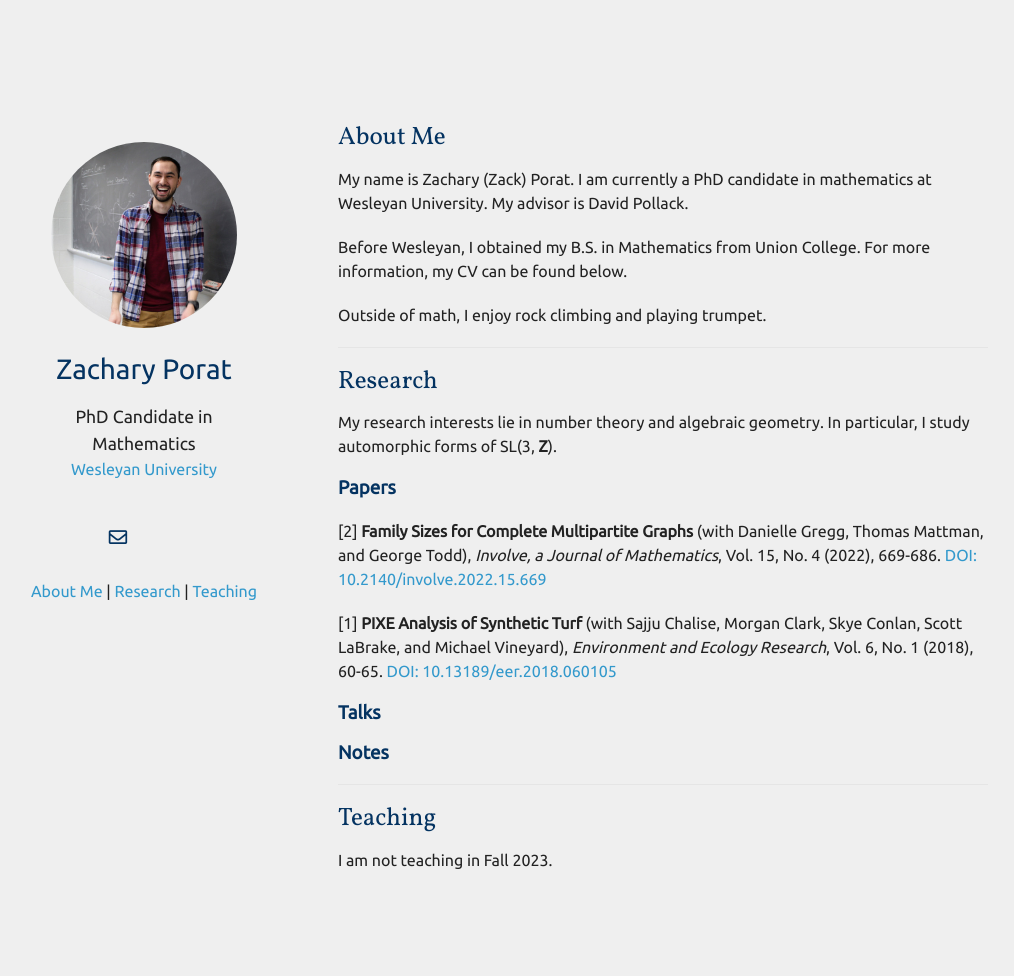
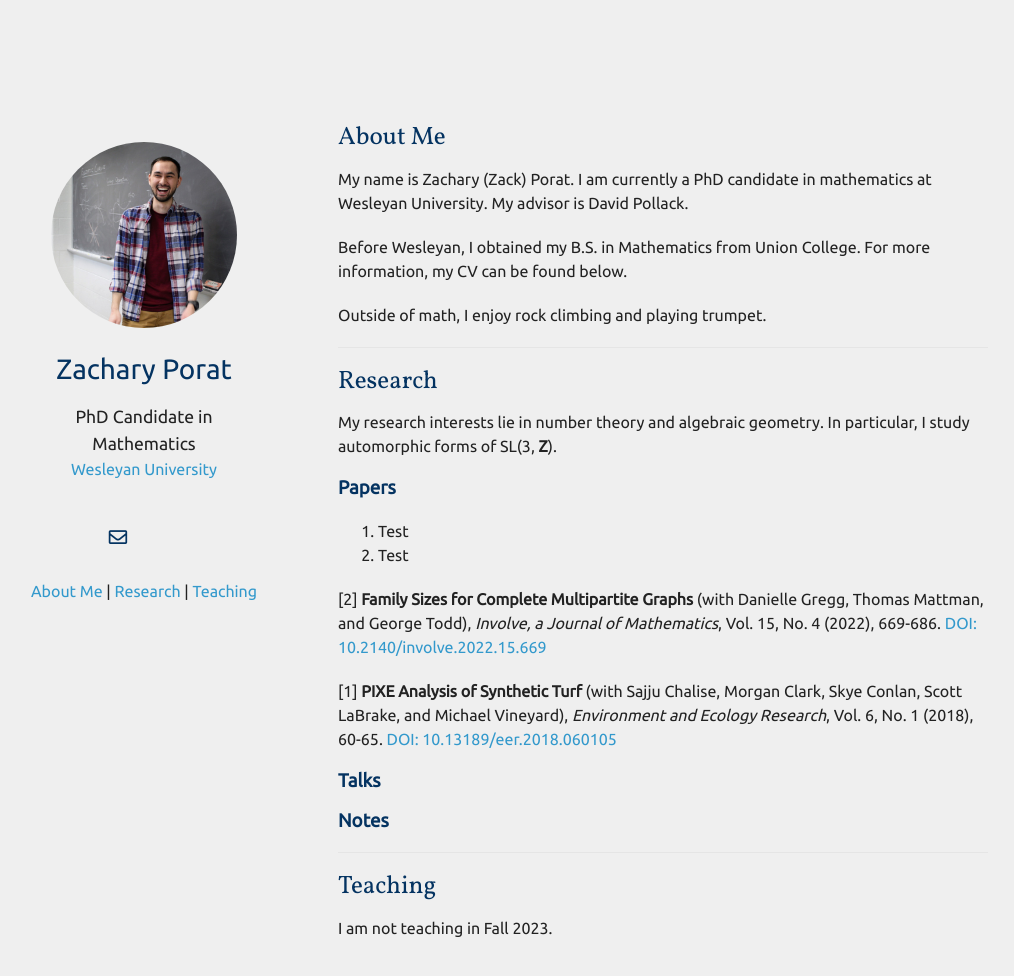
Before and after one commit to zporat/zporat.github.io, a Jekyll site: the page built from index.md, in a window 1280 px wide and 1034 px high. Shown: the top 976 px of the window, without its empty margins (132-1146 px from the left). Built offline with Jekyll 4.4.1, drawn with Linux system fonts in a browser that asks for light colours; nearby versions of some CDN libraries; a style sheet for code colours, icons or effects is not loaded; our own code applies the rules of GitHub Pages for plain Markdown files.

Commit message:
Update index.md

```diff
--- a/index.md
+++ b/index.md
@@ -17,6 +17,10 @@ Outside of math, I enjoy rock climbing and playing trumpet.
 My research interests lie in number theory and algebraic geometry. In particular, I study automorphic forms of SL(3, **Z**).
 
 ### Papers
+<ol reveresed>
+    <li> Test </li>
+    <li> Test </li>
+</ol>
 
 [2] **Family Sizes for Complete Multipartite Graphs** (with Danielle Gregg, Thomas Mattman, and George Todd), *Involve, a Journal of Mathematics*, Vol. 15, No. 4 (2022), 669-686.
 [DOI: 10.2140/involve.2022.15.669](https://msp.org/involve/2022/15-4/p07.xhtml)
```
